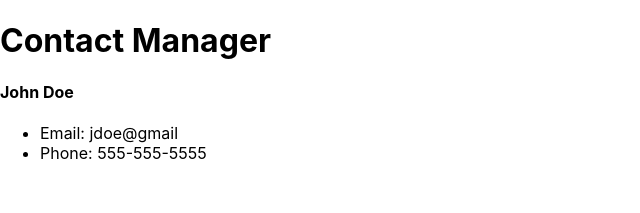
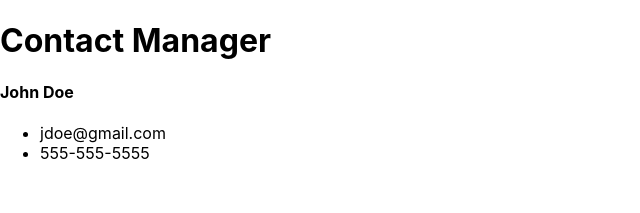
Before and after one commit to rcallaby/React-Projects, a React (Create React App) app in the folder BradReactCourse/contactmanager/: page / in a window 1280 px wide. Shown: the top 213 px of the page, without its empty margins (0-640 px from the left). Built offline with nearby package versions, Linux system fonts and the light colour scheme.

Commit message:
Working through the course

```diff
--- a/BradReactCourse/contactmanager/src/App.js
+++ b/BradReactCourse/contactmanager/src/App.js
@@ -7,8 +7,8 @@
   render() {
 
    return <div classname="app">
-          <Header />
-          <Contacts />
+          <Header branding="Contact Manager" />
+          <Contacts name="John Doe" email="jdoe@gmail.com" phone="555-555-5555"/>
       </div>
   }
 }
--- a/BradReactCourse/contactmanager/src/components/Contacts.js
+++ b/BradReactCourse/contactmanager/src/components/Contacts.js
@@ -2,12 +2,13 @@
 
 class Contacts extends Component {
   render() {
+    const { name, email, phone } = this.props;
     return (
       <div>
-        <h4>John Doe</h4>
+        <h4>{name}</h4>
         <ul>
-            <li>Email: jdoe@gmail </li>
-            <li>Phone: 555-555-5555</li>
+            <li>{email} </li>
+            <li>{phone}</li>
         </ul>
 
       </div>
--- a/BradReactCourse/contactmanager/src/components/Header.js
+++ b/BradReactCourse/contactmanager/src/components/Header.js
@@ -1,9 +1,10 @@
 import React from 'react'
 
-const Header = () => {
+const Header = (props) => {
+  const {branding} = props;
   return (
     <div>
-      <h1>Contact Manager</h1>
+      <h1>{branding}</h1>
     </div>
   )
 }
```
